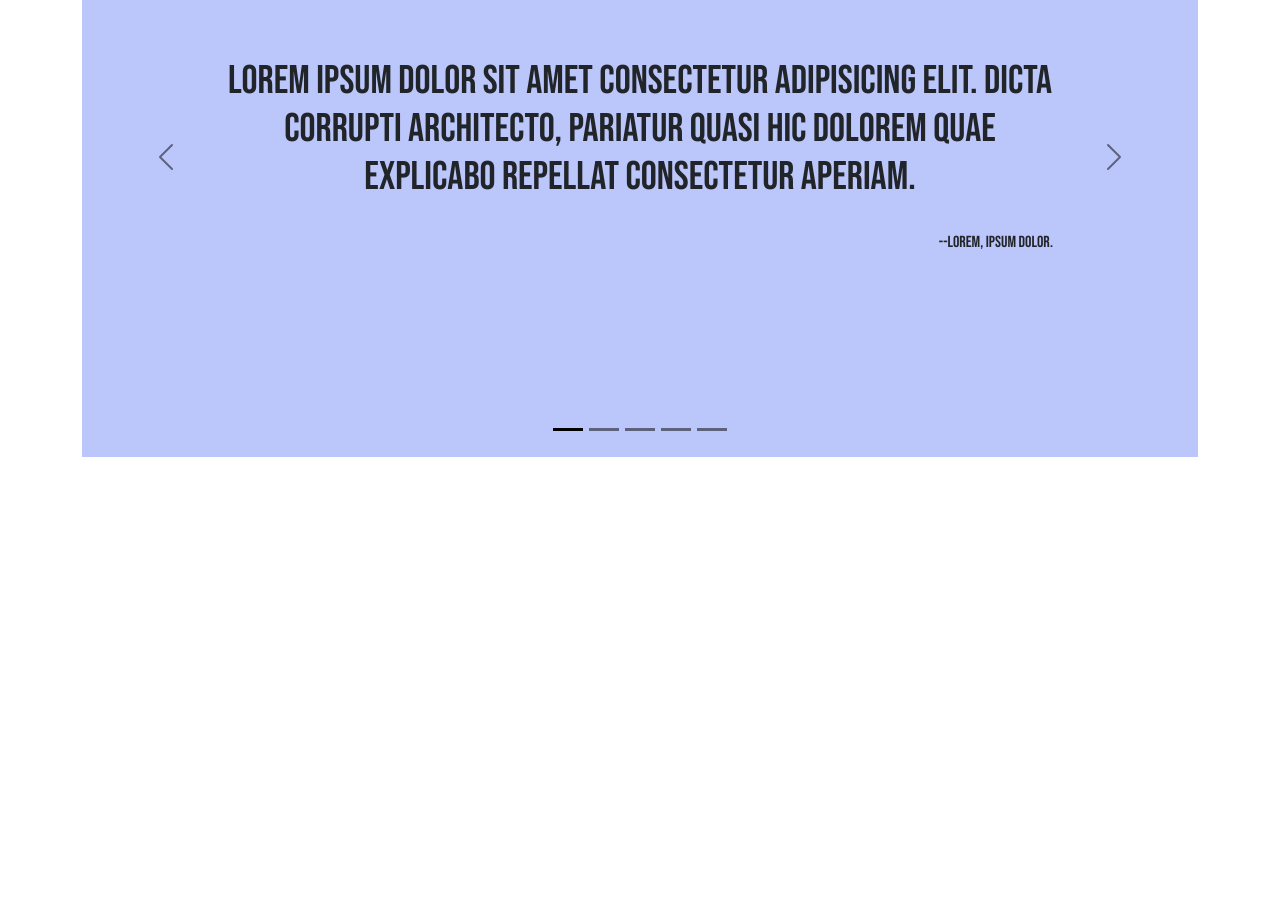
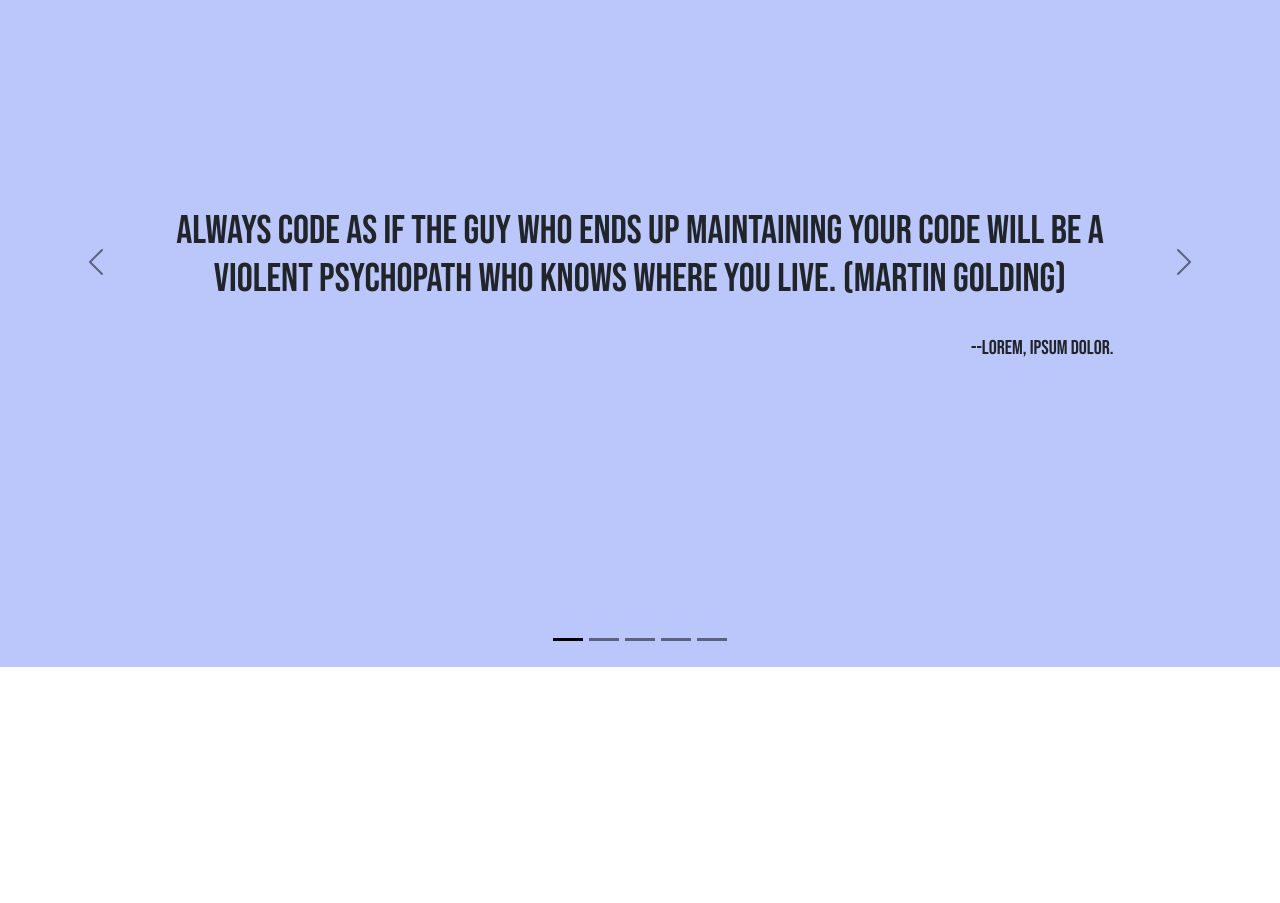
Before and after one commit to Mukesh-01-dev/Techplement, a website: page Week-1/src/index.html in a window 1280 px wide. Shown: the part 225-1128 px from the top of the page. Drawn offline with nearby package versions, Linux system fonts and the light colour scheme.

```diff
--- a/Week-1 [skill task]/index.html
+++ b/Week-1/src/index.html
@@ -3,7 +3,7 @@
 <head>
     <meta charset="UTF-8">
     <meta name="viewport" content="width=device-width, initial-scale=1.0">
-    <link rel="stylesheet" href="styles.css">
+    <link rel="stylesheet" type="text/css" href="styles.css">
     <!-- Bootstap CSS link -->
     <link href="https://cdn.jsdelivr.net/npm/bootstrap@5.3.3/dist/css/bootstrap.min.css" rel="stylesheet" integrity="sha384-QWTKZyjpPEjISv5WaRU9OFeRpok6YctnYmDr5pNlyT2bRjXh0JMhjY6hW+ALEwIH" crossorigin="anonymous">
     <title>Quote App</title>
@@ -34,7 +34,7 @@
           </div>
         </div>
       </nav>
-    <div class="container-xl">
+
       <div id="carouselExampleDark" class="carousel carousel-dark slide" id="slider">
         <div class="carousel-indicators">
           <button type="button" data-bs-target="#carouselExampleDark" data-bs-slide-to="0" class="active" aria-current="true" aria-label="Slide 1"></button>
@@ -46,23 +46,23 @@
         <div class="carousel-inner">
           <h1 id="heading">Quote of the day</h1>
           <div class="carousel-item active" data-bs-interval="10000">
-            <h1 class="w-75 quote">Lorem ipsum dolor sit amet consectetur adipisicing elit. Dicta corrupti architecto, pariatur quasi hic dolorem quae explicabo repellat consectetur aperiam.</h1>
+            <h1 class="w-75 quote" id="quote1"></h1>
             <p class="author">--Lorem, ipsum dolor.</p>
           </div>
           <div class="carousel-item" data-bs-interval="10000">
-            <h1 class="w-75 quote">Lorem ipsum dolor sit amet consectetur adipisicing elit. Dicta corrupti architecto, pariatur quasi hic dolorem quae explicabo repellat consectetur aperiam.</h1>
+            <h1 class="w-75 quote" id="quote2">Lorem ipsum dolor sit amet consectetur adipisicing elit. Dicta corrupti architecto, pariatur quasi hic dolorem quae explicabo repellat consectetur aperiam.</h1>
             <p class="author">--Lorem, ipsum dolor.</p>
           </div>
           <div class="carousel-item" data-bs-interval="10000">
-            <h1 class="w-75 quote">Lorem ipsum dolor sit amet consectetur adipisicing elit. Dicta corrupti architecto, pariatur quasi hic dolorem quae explicabo repellat consectetur aperiam.</h1>
+            <h1 class="w-75 quote" id="quote3">Lorem ipsum dolor sit amet consectetur adipisicing elit. Dicta corrupti architecto, pariatur quasi hic dolorem quae explicabo repellat consectetur aperiam.</h1>
             <p class="author">--Lorem, ipsum dolor.</p>
           </div>
           <div class="carousel-item" data-bs-interval="2000">
-            <h1 class="w-75 quote">Lorem ipsum dolor sit amet consectetur adipisicing elit. Dicta corrupti architecto, pariatur quasi hic dolorem quae explicabo repellat consectetur aperiam.</h1>
+            <h1 class="w-75 quote" id="quote4">Lorem ipsum dolor sit amet consectetur adipisicing elit. Dicta corrupti architecto, pariatur quasi hic dolorem quae explicabo repellat consectetur aperiam.</h1>
             <p class="author">--Lorem, ipsum dolor.</p>
           </div>
           <div class="carousel-item">
-            <h1 class="w-75 quote">Lorem ipsum dolor sit amet consectetur adipisicing elit. Dicta corrupti architecto, pariatur quasi hic dolorem quae explicabo repellat consectetur aperiam.</h1>
+            <h1 class="w-75 quote" id="quote5">Lorem ipsum dolor sit amet consectetur adipisicing elit. Dicta corrupti architecto, pariatur quasi hic dolorem quae explicabo repellat consectetur aperiam.</h1>
             <p class="author">--Lorem, ipsum dolor.</p>
           </div>
         </div>
@@ -75,7 +75,7 @@
           <span class="visually-hidden">Next</span>
         </button>
       </div>
-    </div>
+
     <div id="randomQuote">
       <div class="container"></div>
     </div>
--- /dev/null
+++ b/Week-1/src/index.js
@@ -0,0 +1,41 @@
+
+let quotes=[
+
+  'The best thing about a boolean is even if you are wrong, you are only off by a bit. (Anonymous)',
+  'Without requirements or design, programming is the art of adding bugs to an empty text file. (Louis Srygley)',
+  'Before software can be reusable it first has to be usable. (Ralph Johnson)',
+  'The best method for accelerating a computer is the one that boosts it by 9.8 m/s2. (Anonymous)',
+  'I think Microsoft named .Net so it wouldn’t show up in a Unix directory listing. (Oktal)',
+  'If builders built buildings the way programmers wrote programs, then the first woodpecker that came along would destroy civilization. (Gerald Weinberg)',
+  'There are two ways to write error-free programs; only the third one works. (Alan J. Perlis)',
+  'Ready, fire, aim: the fast approach to software development. Ready, aim, aim, aim, aim: the slow approach to software development. (Anonymous)',
+  'It’s not a bug – it’s an undocumented feature. (Anonymous)',
+  'One man’s crappy software is another man’s full-time job. (Jessica Gaston)',
+  'A good programmer is someone who always looks both ways before crossing a one-way street. (Doug Linder)',
+  'Always code as if the guy who ends up maintaining your code will be a violent psychopath who knows where you live. (Martin Golding)',
+  'Programming is like sex. One mistake and you have to support it for the rest of your life. (Michael Sinz)',
+  'Deleted code is debugged code. (Jeff Sickel)',
+  'Walking on water and developing software from a specification are easy if both are frozen. (Edward V Berard)',
+  'If debugging is the process of removing software bugs, then programming must be the process of putting them in. (Edsger Dijkstra)',
+  'Software undergoes beta testing shortly before it’s released. Beta is Latin for “still doesn’t work. (Anonymous)',
+  'Programming today is a race between software engineers striving to build bigger and better idiot-proof programs, and the universe trying to produce bigger and better idiots. So far, the universe is winning. (Rick Cook)',
+  'It’s a curious thing about our industry: not only do we not learn from our mistakes, but we also don’t learn from our successes. (Keith Braithwaite)',
+  'There are only two kinds of programming languages: those people always bitch about and those nobody uses. (Bjarne Stroustrup)',
+  'In order to understand recursion, one must first understand recursion. (Anonymous)',
+  'The cheapest, fastest, and most reliable components are those that aren’t there. (Gordon Bell)',
+  'The best performance improvement is the transition from the nonworking state to the working state. (J. Osterhout)',
+  'The trouble with programmers is that you can never tell what a programmer is doing until it’s too late. (Seymour Cray)',
+  'Don’t worry if it doesn’t work right. If everything did, you’d be out of a job. (Mosher’s Law of Software Engineering)'
+
+];
+
+
+
+function displayQuote(){
+  for (let i = 1; i <= 5; i++) {
+    let index = Math.floor(Math.random()*quotes.length);
+    document.getElementById(`quote${i}`).innerHTML = quotes[index];
+  }
+}
+
+displayQuote();
--- a/Week-1 [skill task]/styles.css
+++ b/Week-1/src/styles.css
@@ -25,18 +25,19 @@
 
 .carousel-inner{
     margin-top: 10px;
-    height: 600px;
+    height: 810px;
     background-color: #bbc6fa;
 }
 
 .carousel-item {
-    margin-top: 40px;
+    margin-top: 190px;
 }
 
 .quote {
     text-align: center;
     margin: auto;
     font-family: "Bebas Neue", sans-serif;
+    font-size: 40px;
 }
 
 .author{
@@ -44,6 +45,7 @@
     text-align: right;
     width: 87%;
     font-family: "Bebas Neue", sans-serif;
+    font-size: 20px;
 }
 
 #randomQuote{
```
Also changed, not shown: Week-1 [skill task]/index.js (deleted, +0 -10 lines), Week-1/package.json (added, +17 -0 lines), Week-1/src/server.js (added, +12 -0 lines), Week-1 [skill task]/Image.jpg (deleted), 3 other files.
